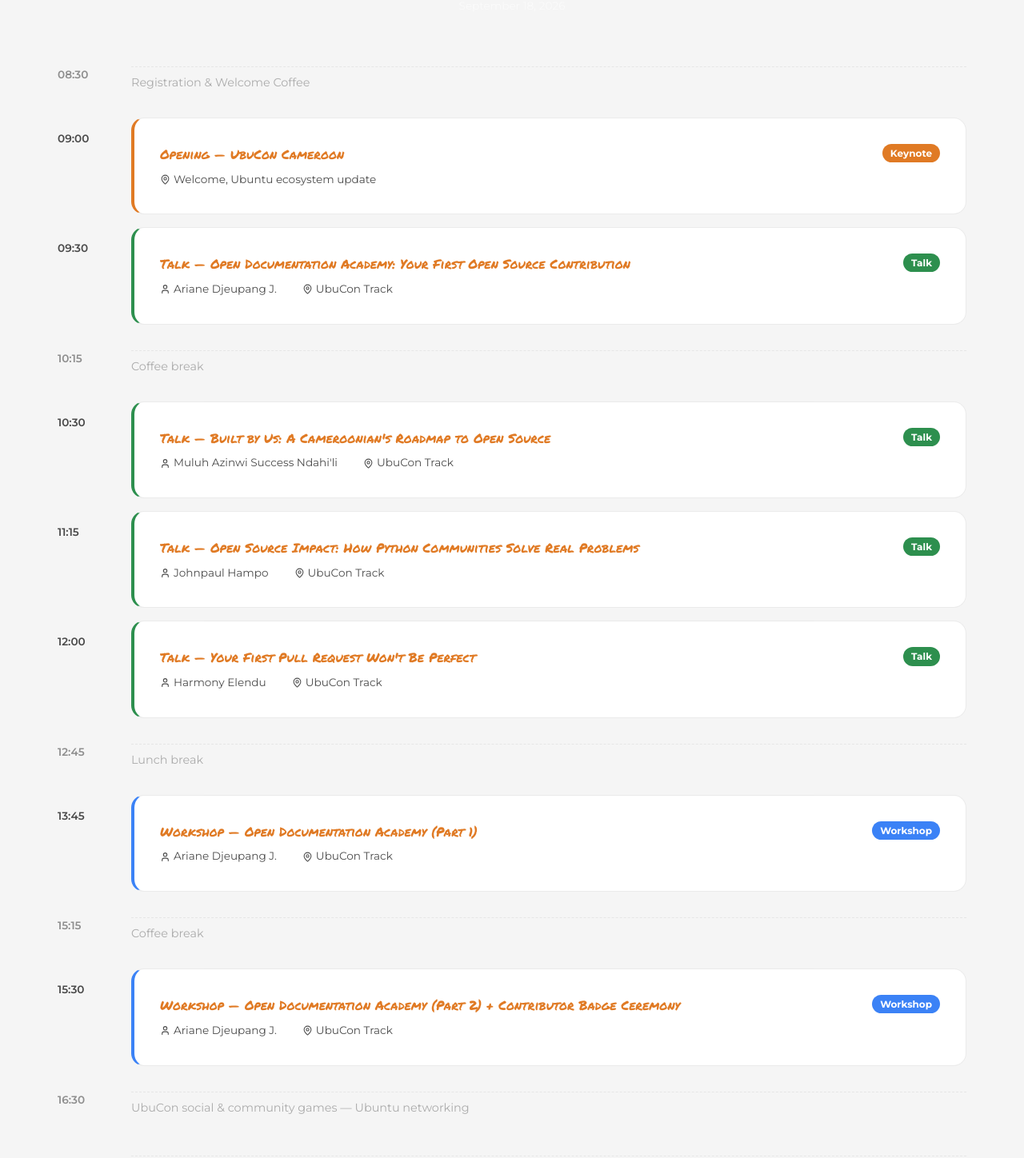
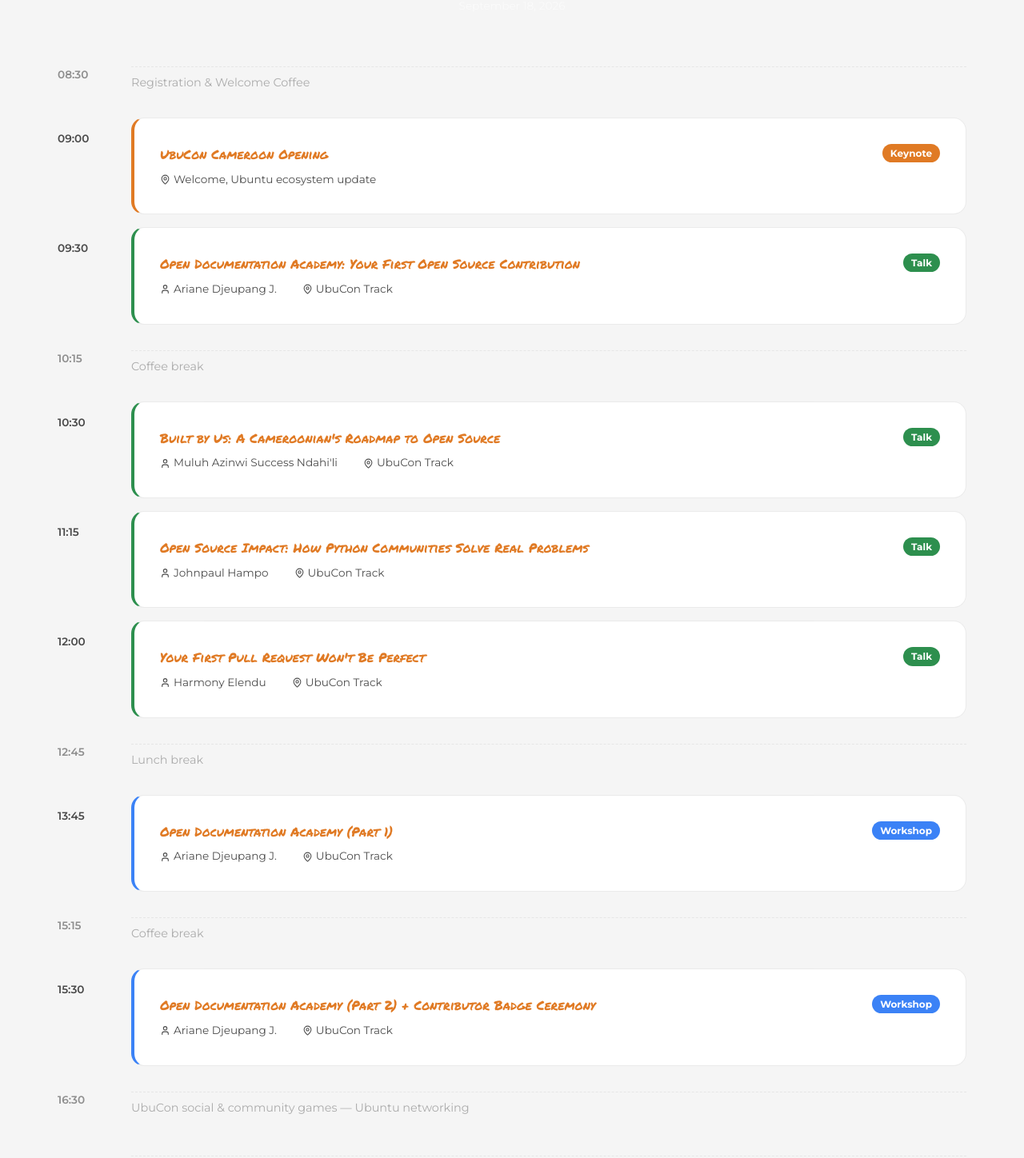
Before and after one commit to pythoncameroon/PyCon_Cameroon_2026, a React (Vite) app: page /en/ubucon in a window 1280 px wide. Shown: the part 3031-4479 px from the top of the page at 80% size. Built offline with nearby package versions, Linux system fonts and the light colour scheme; no server answers.

Commit message:
feat: simplify agenda session titles for clarity
Signed-off-by: Steve Yonkeu <yokwejuste@yahoo.com>

```diff
--- a/src/data/agenda.js
+++ b/src/data/agenda.js
@@ -32,16 +32,16 @@
     ],
     day2: [
         { time: '08:30', title: 'Registration & Welcome Coffee', type: 'break', room: '' },
-        { time: '09:00', title: 'Opening — UbuCon Cameroon', type: 'keynote', room: 'Welcome, Ubuntu ecosystem update', lang: 'enfr' },
-        { time: '09:30', title: 'Talk — Open Documentation Academy: Your First Open Source Contribution', type: 'talk', room: 'UbuCon Track', speaker: 'Ariane Djeupang J.', lang: 'fren' },
+        { time: '09:00', title: 'UbuCon Cameroon Opening', type: 'keynote', room: 'Welcome, Ubuntu ecosystem update', lang: 'enfr' },
+        { time: '09:30', title: 'Open Documentation Academy: Your First Open Source Contribution', type: 'talk', room: 'UbuCon Track', speaker: 'Ariane Djeupang J.', lang: 'fren' },
         { time: '10:15', title: 'Coffee break', type: 'break', room: '' },
-        { time: '10:30', title: 'Talk — Built by Us: A Cameroonian\'s Roadmap to Open Source', type: 'talk', room: 'UbuCon Track', speaker: "Muluh Azinwi Success Ndahi'li", lang: 'en' },
-        { time: '11:15', title: 'Talk — Open Source Impact: How Python Communities Solve Real Problems', type: 'talk', room: 'UbuCon Track', speaker: 'Johnpaul Hampo', lang: 'en' },
-        { time: '12:00', title: "Talk — Your First Pull Request Won't Be Perfect", type: 'talk', room: 'UbuCon Track', speaker: 'Harmony Elendu', lang: 'en' },
+        { time: '10:30', title: 'Built by Us: A Cameroonian\'s Roadmap to Open Source', type: 'talk', room: 'UbuCon Track', speaker: "Muluh Azinwi Success Ndahi'li", lang: 'en' },
+        { time: '11:15', title: 'Open Source Impact: How Python Communities Solve Real Problems', type: 'talk', room: 'UbuCon Track', speaker: 'Johnpaul Hampo', lang: 'en' },
+        { time: '12:00', title: "Your First Pull Request Won't Be Perfect", type: 'talk', room: 'UbuCon Track', speaker: 'Harmony Elendu', lang: 'en' },
         { time: '12:45', title: 'Lunch break', type: 'break', room: '' },
-        { time: '13:45', title: 'Workshop — Open Documentation Academy (Part 1)', type: 'workshop', room: 'UbuCon Track', speaker: 'Ariane Djeupang J.', lang: 'fren' },
+        { time: '13:45', title: 'Open Documentation Academy (Part 1)', type: 'workshop', room: 'UbuCon Track', speaker: 'Ariane Djeupang J.', lang: 'fren' },
         { time: '15:15', title: 'Coffee break', type: 'break', room: '' },
-        { time: '15:30', title: 'Workshop — Open Documentation Academy (Part 2) + Contributor Badge Ceremony', type: 'workshop', room: 'UbuCon Track', speaker: 'Ariane Djeupang J.', lang: 'fren' },
+        { time: '15:30', title: 'Open Documentation Academy (Part 2) + Contributor Badge Ceremony', type: 'workshop', room: 'UbuCon Track', speaker: 'Ariane Djeupang J.', lang: 'fren' },
         { time: '16:30', title: 'UbuCon social & community games — Ubuntu networking', type: 'social', room: '' },
         { time: '17:00', title: 'End of Day 2', type: 'break', room: '' },
     ],
```
